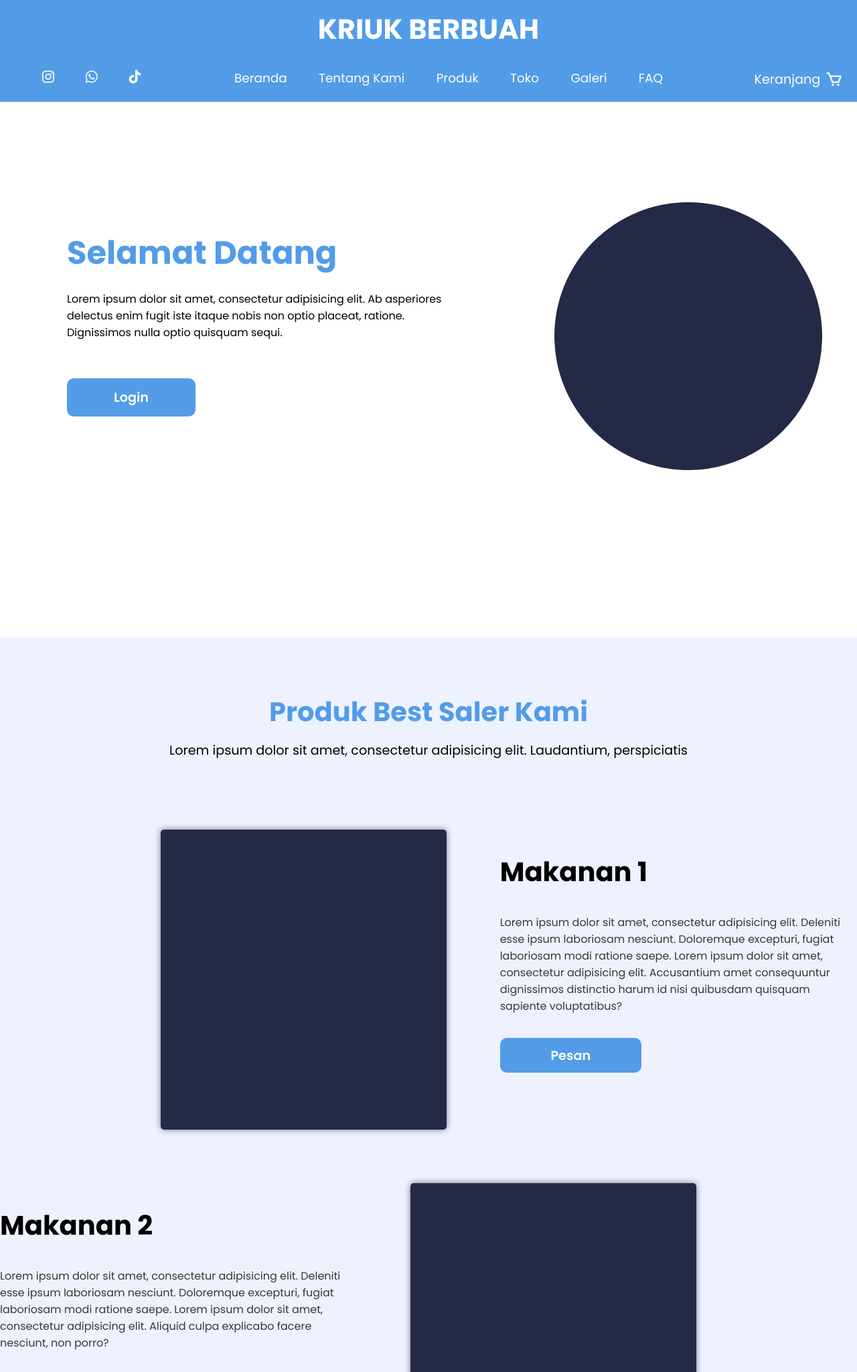
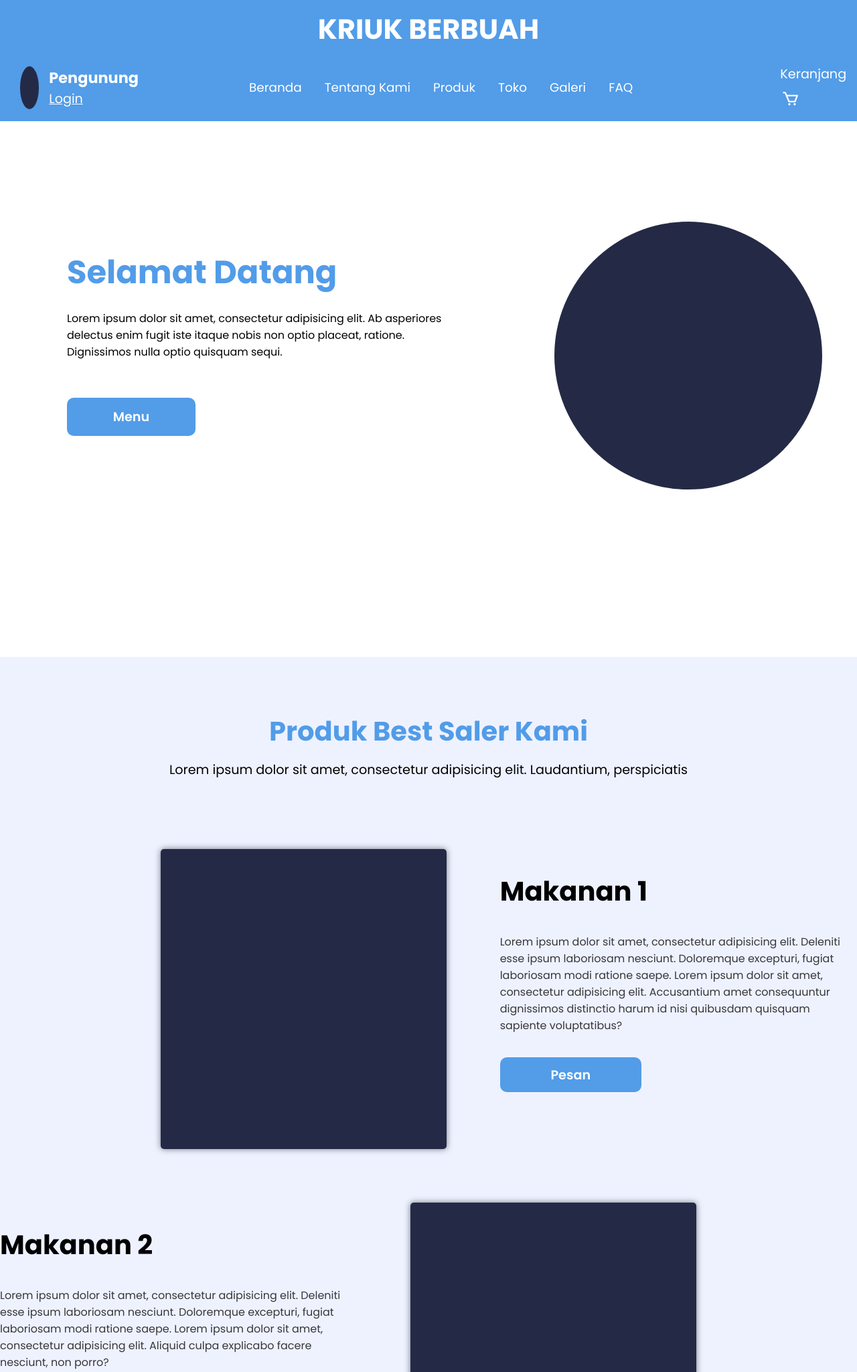
Before and after one commit to MiBlue027/UMKM_Promotion_01, a PHP site: page / in a window 1280 px wide; the page is wider, and only the part inside the window is pictured. Shown: the top 2049 px of that part at 67% size. Run offline with PHP 8.4, Linux system fonts and the light colour scheme.

Commit message:
index header update

```diff
--- a/index.html
+++ b/index.html
@@ -26,10 +26,12 @@
         </div>
     </header>
     <div id="navContainer">
-        <div class="socialMedia">
-            <a href="#"> <i class='bx bxl-instagram' ></i> </a>
-            <a href="#"> <i class='bx bxl-whatsapp'></i> </a>
-            <a href="#"> <i class='bx bxl-tiktok' ></i> </a>
+        <div id="userInformation">
+            <div id="userProfile"></div>
+            <div id="userLoginLogout">
+                <h1> Pengunung </h1>
+                <a href="LoginPage/loginPage.html"> Login </a>
+            </div>
         </div>
         <nav>
             <a href="#"> Beranda </a>
@@ -51,7 +53,7 @@
                         <h1> Selamat Datang </h1>
                         <p> Lorem ipsum dolor sit amet, consectetur adipisicing elit. Ab asperiores delectus enim fugit iste itaque nobis non optio placeat, ratione. Dignissimos nulla optio quisquam sequi. </p>
                     </div>
-                    <a href="LoginPage/loginPage.html" id="loginBTN"> Login </a>
+                    <a href="#" id="pesanBTN"> Menu </a>
                 </div>
                 <div id="mainRight">
                     <div id="rightImage">
--- a/indexStyle.css
+++ b/indexStyle.css
@@ -6,7 +6,7 @@ body{
     height: 100%;
     margin: 0;
     padding: 0;
-    overflow: auto;
+    overflow-x: hidden;
 }
 
 /*Header -----------------------------------------------------------*/
@@ -39,10 +39,13 @@ header{
     background-color: #529ce8;
 }
 #navContainer nav{
-    width: 50%;
+    width: 60%;
     display: flex;
     justify-content: space-between;
     align-items: center;
+    padding: 0 200px;
+    position: relative;
+    left: -50px;
 }
 #navContainer nav a{
     font-size: 1.15em;
@@ -50,17 +53,33 @@ header{
     color: #ffffff;
 
 }
-.socialMedia{
-    width: 12%;
+#userInformation{
     display: flex;
-    justify-content: space-between;
+    justify-content: center;
     align-items: center;
-    position: relative;
-    left: 30px;
+    width: 15%;
 }
-.socialMedia a{
-    font-size: 1.5em;
+#userProfile{
+    width: 4em;
+    height: 4em;
+    border-radius: 100%;
+    background-color: #242a46;
+}
+#userLoginLogout{
+    display: flex;
+    flex-direction: column;
+    justify-content: center;
+    align-items: start;
+    margin: 0 15px;
+}
+#userLoginLogout h1{
+    font-size: 1.4em;
     color: #ffffff;
+    margin: 0;
+}
+#userLoginLogout a{
+    color: #ffffff;
+    font-size: 1.2em;
 }
 #addToCart{
     width: 12%;
@@ -112,7 +131,7 @@ header{
     position: relative;
     top: -20px;
 }
-#loginBTN{
+#pesanBTN{
     width: 10em;
     height: 3em;
     display: flex;
```
